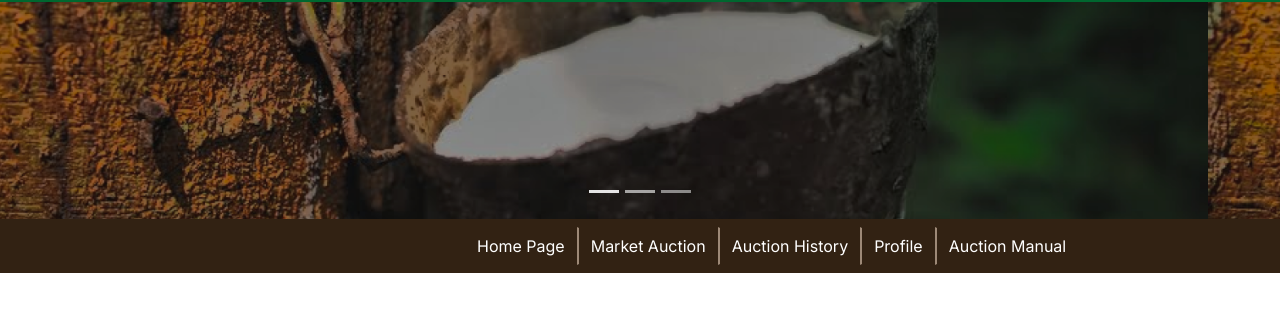
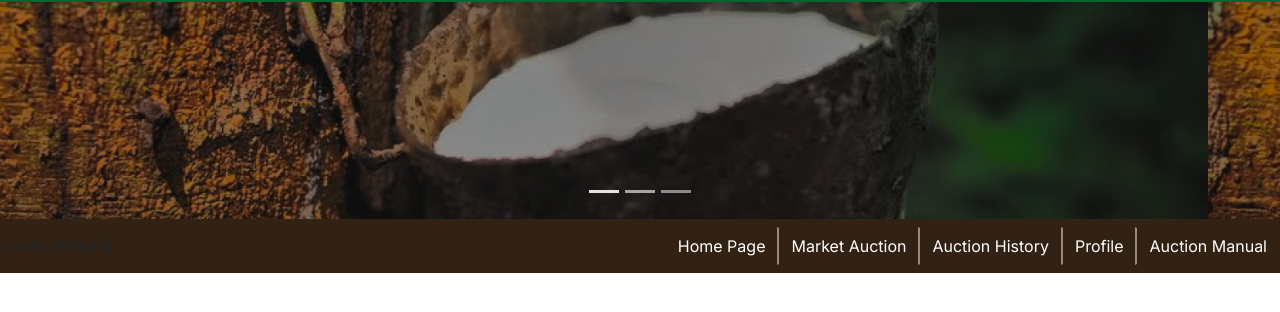
Before and after one commit to piampeetiW/webpara, a plain HTML site: page views/homepage.html in a window 1280 px wide. Shown: the part 68-380 px from the top of the page. Drawn offline with nearby package versions, Linux system fonts and the light colour scheme.

Commit message:
test เฉยๆ

```diff
--- a/views/homepage.html
+++ b/views/homepage.html
@@ -51,7 +51,7 @@
         </div>
     </div>
 
-    <div class="navbar" id="navmenu">
+    <div class="navbar" id="navmenu">ccvds dfsfsdfd
         <div class="btn-group" id="groupmenu">
             <button type="button" class="btn" id="btn1">Home Page</button>
             <button type="button" class="btn" id="btn2">Market Auction</button>
```
